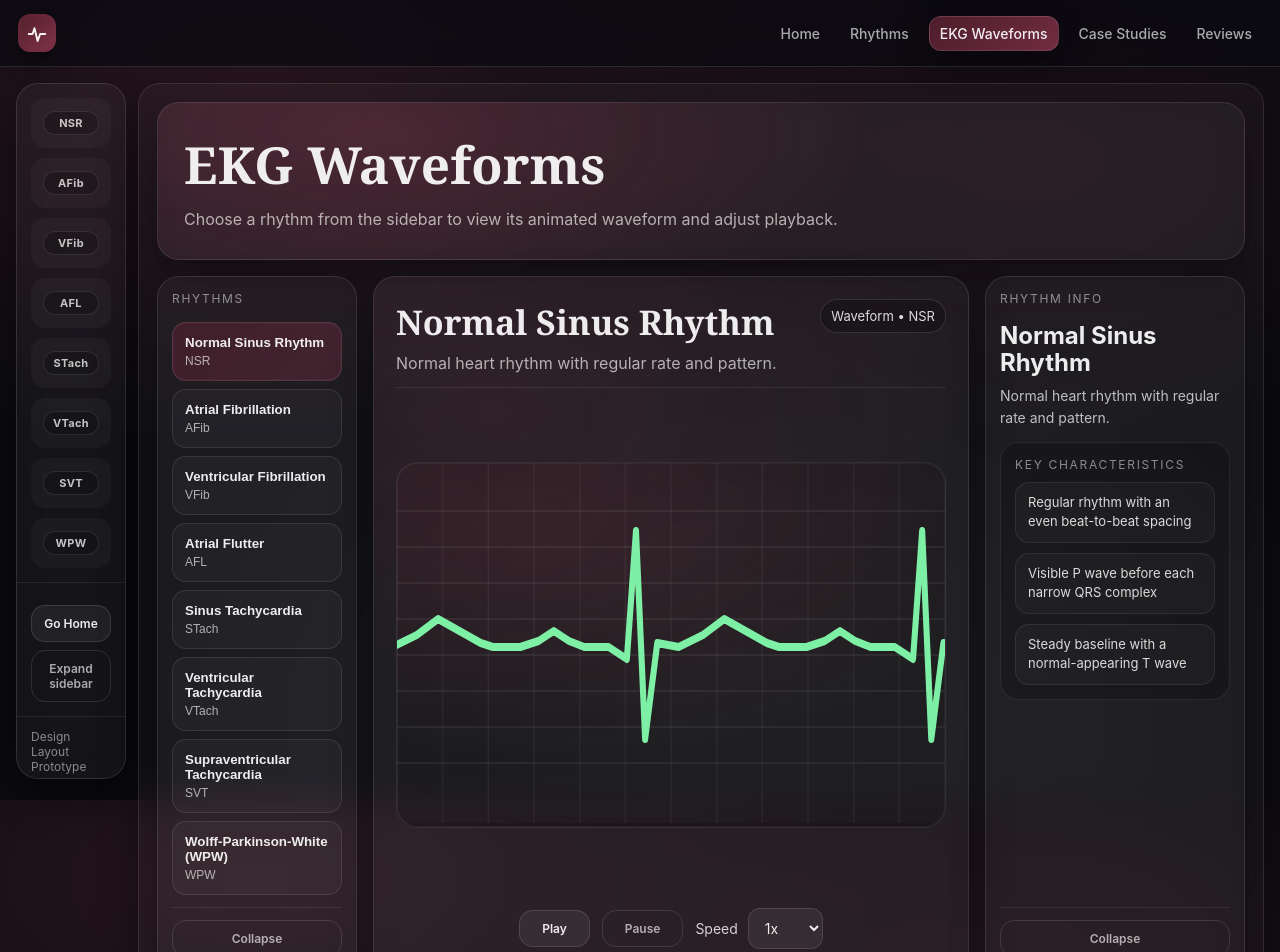
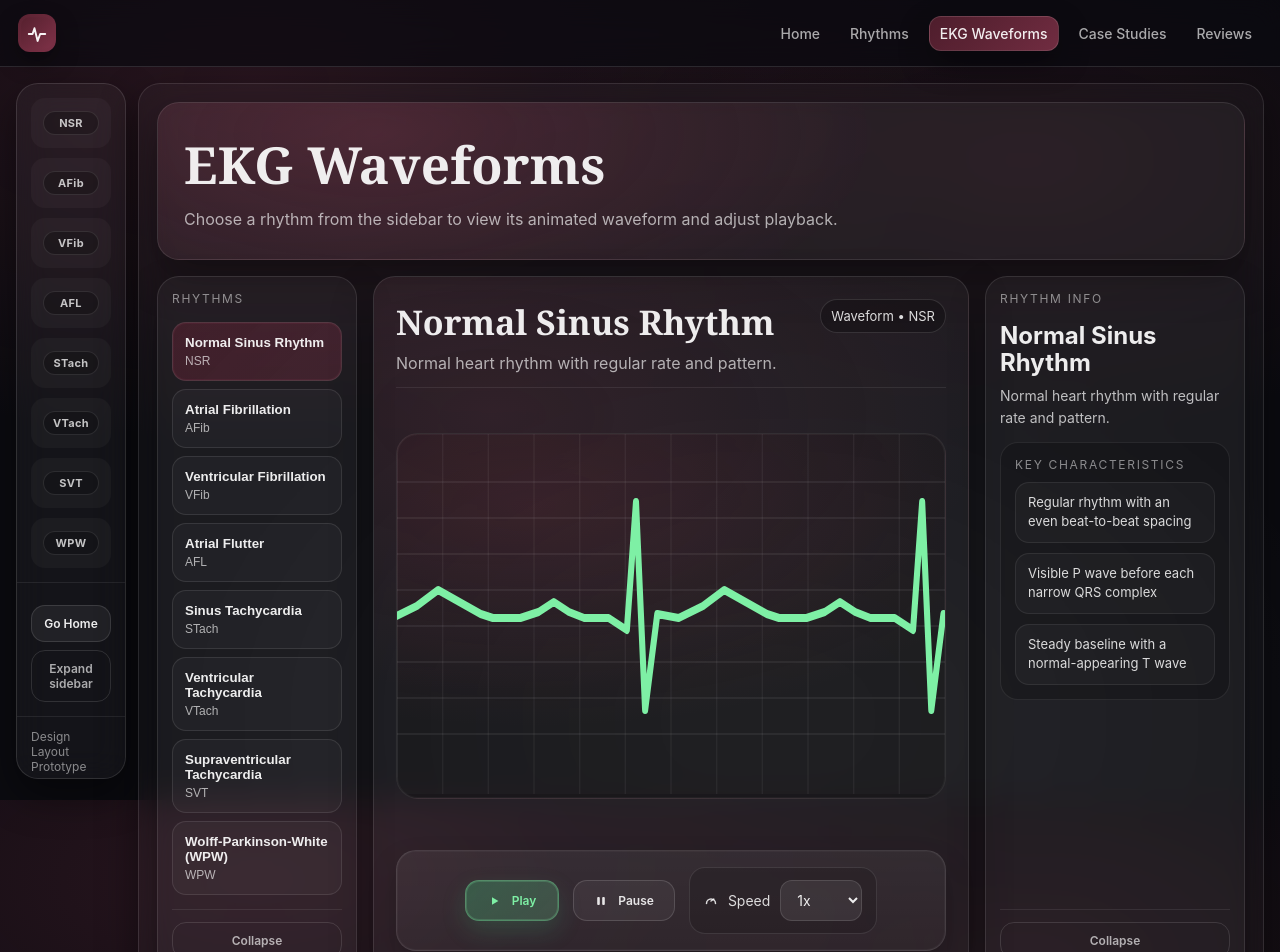
Before and after one commit to vinayramasamy1/Cardiac-Simulation-React, a React (Vite) app: page /ekg-waveforms in a window 1280 px wide. Shown: the top 952 px of the page. Built offline with nearby package versions, Linux system fonts and the light colour scheme.

Commit message:
Waves Control Update

```diff
--- a/src/pages/EKGWaveforms.jsx
+++ b/src/pages/EKGWaveforms.jsx
@@ -62,6 +62,42 @@ function panelShellStyle(width, isCollapsed) {
     transition: "width 220ms ease, min-width 220ms ease, padding 220ms ease",
     flexShrink: 0,
   };
+}
+
+function PlayIcon() {
+  return (
+    <svg width="14" height="14" viewBox="0 0 14 14" fill="none" aria-hidden="true">
+      <path d="M4 3.2 L10.4 7 L4 10.8 Z" fill="currentColor" />
+    </svg>
+  );
+}
+
+function PauseIcon() {
+  return (
+    <svg width="14" height="14" viewBox="0 0 14 14" fill="none" aria-hidden="true">
+      <rect x="3.2" y="3" width="2.6" height="8" rx="1" fill="currentColor" />
+      <rect x="8.2" y="3" width="2.6" height="8" rx="1" fill="currentColor" />
+    </svg>
+  );
+}
+
+function SpeedIcon() {
+  return (
+    <svg width="14" height="14" viewBox="0 0 14 14" fill="none" aria-hidden="true">
+      <path
+        d="M2.5 9.5 A4.5 4.5 0 1 1 11.5 9.5"
+        stroke="currentColor"
+        strokeWidth="1.5"
+        strokeLinecap="round"
+      />
+      <path
+        d="M7 7 L9.8 5.1"
+        stroke="currentColor"
+        strokeWidth="1.5"
+        strokeLinecap="round"
+      />
+    </svg>
+  );
 }
 
 export default function EKGWaveforms() {
@@ -249,42 +285,98 @@ export default function EKGWaveforms() {
           <div
             style={{
               display: "flex",
+              justifyContent: "center",
+              paddingTop: 6,
+            }}
+          >
+            <div
+              style={{
+                display: "flex",
                 flexWrap: "wrap",
                 alignItems: "center",
-              gap: 12,
                 justifyContent: "center",
-              paddingTop: 6,
+                gap: 14,
+                width: "100%",
+                maxWidth: 620,
+                borderRadius: 20,
+                border: "1px solid rgba(255,255,255,0.10)",
+                background:
+                  "linear-gradient(180deg, rgba(255,255,255,0.06), rgba(255,255,255,0.03))",
+                boxShadow:
+                  "inset 0 0 0 1px rgba(255,255,255,0.03), 0 14px 28px rgba(0,0,0,0.22)",
+                padding: "16px 18px",
               }}
             >
               <button
                 type="button"
                 className="sidebar__btn"
-              style={{ width: "auto", marginTop: 0, paddingInline: 22 }}
+                style={{
+                  width: "auto",
+                  marginTop: 0,
+                  padding: "12px 22px",
+                  display: "inline-flex",
+                  alignItems: "center",
+                  gap: 10,
+                  background: isPlaying
+                    ? "linear-gradient(135deg, rgba(64,201,128,0.3), rgba(126,240,165,0.2))"
+                    : "rgba(255,255,255,0.05)",
+                  boxShadow: isPlaying
+                    ? "0 0 0 1px rgba(126,240,165,0.18) inset, 0 10px 24px rgba(64,201,128,0.18)"
+                    : "none",
+                  borderColor: isPlaying
+                    ? "rgba(126,240,165,0.34)"
+                    : "rgba(255,255,255,0.14)",
+                  color: isPlaying ? "#7ef0a5" : "rgba(255,255,255,0.88)",
+                }}
                 onClick={() => setIsPlaying(true)}
                 disabled={isPlaying}
               >
-              Play
+                <PlayIcon />
+                <span>Play</span>
               </button>
 
               <button
                 type="button"
                 className="sidebar__btn sidebar__btn--ghost"
-              style={{ width: "auto", marginTop: 0, paddingInline: 22 }}
+                style={{
+                  width: "auto",
+                  marginTop: 0,
+                  padding: "12px 20px",
+                  display: "inline-flex",
+                  alignItems: "center",
+                  gap: 10,
+                  background: !isPlaying
+                    ? "linear-gradient(135deg, rgba(64,201,128,0.3), rgba(126,240,165,0.2))"
+                    : "rgba(255,255,255,0.05)",
+                  color: !isPlaying ? "#7ef0a5" : "rgba(255,255,255,0.88)",
+                  borderColor: !isPlaying
+                    ? "rgba(126,240,165,0.34)"
+                    : "rgba(255,255,255,0.14)",
+                  boxShadow: !isPlaying
+                    ? "0 0 0 1px rgba(126,240,165,0.18) inset, 0 10px 24px rgba(64,201,128,0.18)"
+                    : "none",
+                }}
                 onClick={() => setIsPlaying(false)}
                 disabled={!isPlaying}
               >
-              Pause
+                <PauseIcon />
+                <span>Pause</span>
               </button>
 
               <label
                 style={{
-                display: "flex",
+                  display: "inline-flex",
                   alignItems: "center",
                   gap: 10,
-                color: "rgba(255,255,255,0.8)",
+                  color: "rgba(255,255,255,0.84)",
                   fontSize: 14,
+                  padding: "12px 14px",
+                  borderRadius: 16,
+                  border: "1px solid rgba(255,255,255,0.10)",
+                  background: "rgba(0,0,0,0.14)",
                 }}
               >
+                <SpeedIcon />
                 <span>Speed</span>
                 <select
                   value={speed}
@@ -292,10 +384,11 @@ export default function EKGWaveforms() {
                   style={{
                     borderRadius: 12,
                     border: "1px solid rgba(255,255,255,0.12)",
-                  background: "rgba(255,255,255,0.06)",
+                    background: "rgba(255,255,255,0.08)",
                     color: "rgba(255,255,255,0.92)",
                     padding: "10px 12px",
                     font: "inherit",
+                    minWidth: 82,
                   }}
                 >
                   {SPEED_OPTIONS.map((option) => (
@@ -305,6 +398,7 @@ export default function EKGWaveforms() {
                   ))}
                 </select>
               </label>
+            </div>
           </div>
         </div>
 
```
Lines whose indentation alone changed are shown as unchanged.
